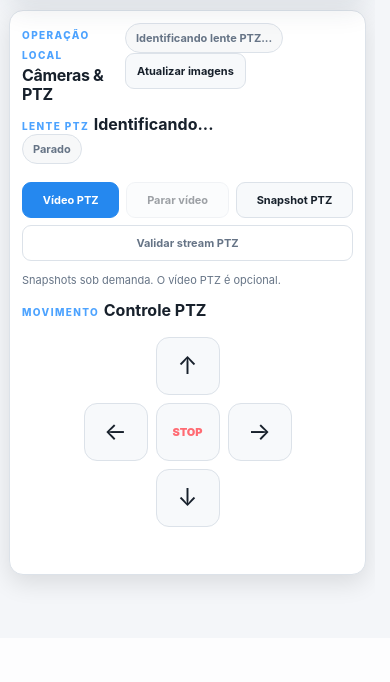
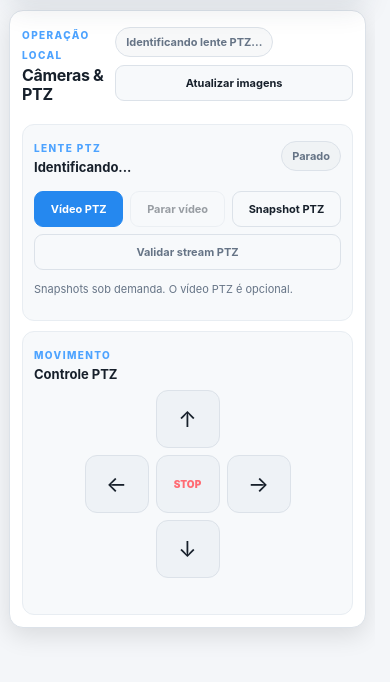
Before and after one commit to lucaslucian/ha-jooan-ptz, a Flask app: page / in a window 390 px wide, after a click on "Câmeras & PTZ". Shown: the part 206-888 px from the top of the page. Before the commit the page ends 802 px from the top, so only its background shows below. Run offline with Flask 3, Linux system fonts and the light colour scheme.

Commit message:
Compact camera console and highlight PTZ lens

```diff
--- a/jooan_ptz/app/static/app.css
+++ b/jooan_ptz/app/static/app.css
@@ -152,41 +152,54 @@ button:focus-visible,select:focus-visible,summary:focus-visible{
 .segmented.active{background:var(--accent-soft);border-color:rgba(77,163,255,.35);color:#acd7ff}
 
 .camera-grid{display:grid;grid-template-columns:repeat(2,minmax(0,1fr));gap:10px}
-.camera-tile{border:1px solid var(--border);border-radius:13px;overflow:hidden;background:var(--panel-2)}
-.camera-frame{aspect-ratio:16/9;background:#050607;position:relative;display:grid;place-items:center}
+.camera-grid-operational{align-items:start}
+.camera-tile{border:1px solid var(--border);border-radius:13px;overflow:hidden;background:var(--panel-2);min-width:0}
+.camera-tile-ptz{
+  border-color:rgba(245,189,85,.48);
+  box-shadow:inset 0 0 0 1px rgba(245,189,85,.10),0 0 0 1px rgba(245,189,85,.04)
+}
+.camera-frame{aspect-ratio:16/9;background:#050607;position:relative;display:grid;place-items:center;overflow:hidden}
 .camera-frame img{width:100%;height:100%;object-fit:cover;display:block}
+.camera-live-overlay{position:absolute;inset:0;background:#000;z-index:2}
+.ptz-lens-marker{
+  position:absolute;top:9px;right:9px;z-index:4;
+  border:1px solid rgba(245,189,85,.34);background:rgba(10,12,16,.86);color:var(--warning);
+  border-radius:999px;padding:5px 8px;font-size:9px;font-weight:900;letter-spacing:.08em
+}
 .camera-body{padding:10px}
 .camera-title{display:flex;justify-content:space-between;align-items:center;gap:10px;margin-bottom:7px}
 .camera-title strong{font-size:13px}
 .meta-row{display:flex;gap:5px;flex-wrap:wrap}
 .meta-pill{font-size:10px;color:var(--muted);background:rgba(155,167,181,.07);border:1px solid var(--border-soft);border-radius:999px;padding:4px 7px}
 
-.camera-workspace{display:grid;grid-template-columns:minmax(0,1.65fr) minmax(290px,.78fr);gap:12px}
-.live-card,.ptz-card{margin-bottom:12px}
-.preview-stage{
-  aspect-ratio:16/9;border-radius:12px;overflow:hidden;background:#030405;position:relative;
-  border:1px solid var(--border-soft);display:grid;place-items:center
+.camera-console-card{padding-bottom:12px}
+.camera-console-heading{align-items:center}
+.camera-heading-actions{display:flex;align-items:center;justify-content:flex-end;gap:8px;flex-wrap:wrap}
+.camera-control-deck{
+  display:grid;grid-template-columns:minmax(0,1fr) minmax(260px,340px);
+  gap:10px;margin-top:10px
 }
-.preview-stage img{width:100%;height:100%;object-fit:contain;background:#000}
-.preview-empty{display:flex;flex-direction:column;align-items:center;gap:5px;color:var(--muted);text-align:center;padding:18px;font-size:12px}
-.preview-empty strong{color:var(--text)}
+.camera-control-panel,.ptz-inline-panel{
+  border:1px solid var(--border-soft);background:var(--panel-2);border-radius:12px;padding:11px
+}
+.camera-control-heading{display:flex;align-items:center;justify-content:space-between;gap:10px}
+.camera-control-heading strong{display:block;font-size:13px;margin-top:3px}
 .live-indicator{
-  position:absolute;top:10px;left:10px;background:rgba(10,12,16,.80);backdrop-filter:blur(10px);
+  position:absolute;top:9px;left:9px;z-index:4;background:rgba(10,12,16,.84);backdrop-filter:blur(10px);
   border:1px solid rgba(255,255,255,.12);border-radius:999px;padding:5px 8px;font-size:9px;font-weight:900;letter-spacing:.08em
 }
 .live-indicator span{display:inline-block;width:6px;height:6px;border-radius:50%;background:#ff4d57;margin-right:5px;box-shadow:0 0 0 3px rgba(255,77,87,.13)}
-.stream-meta{display:flex;gap:6px;flex-wrap:wrap;margin:9px 0}
+.stream-meta{display:flex;gap:6px;flex-wrap:wrap;margin:8px 0}
 .helper{color:var(--muted);font-size:11px;line-height:1.5}
-.command-state{min-height:18px;color:var(--muted);font-size:11px;margin-bottom:0}
-.ptz-card{align-self:start}
-.ptz-grid{display:grid;grid-template-columns:repeat(3,68px);gap:8px;justify-content:center;margin:17px auto}
+.command-state{min-height:18px;color:var(--muted);font-size:11px;margin:7px 0 0;text-align:center}
+.ptz-grid{display:grid;grid-template-columns:repeat(3,58px);gap:7px;justify-content:center;margin:8px auto 2px}
 .ptz-button{
-  height:62px;border-radius:13px;border:1px solid var(--border);background:var(--panel-2);
-  color:var(--text);font-size:24px;cursor:pointer;touch-action:none;user-select:none
+  height:54px;border-radius:12px;border:1px solid var(--border);background:var(--panel-3);
+  color:var(--text);font-size:22px;cursor:pointer;touch-action:none;user-select:none
 }
-.ptz-button:hover{background:var(--panel-3);border-color:#475362}
+.ptz-button:hover{background:#252c36;border-color:#475362}
 .ptz-button:disabled{opacity:.35;cursor:not-allowed}
-.ptz-button.stop{font-size:11px;font-weight:900;color:var(--danger)}
+.ptz-button.stop{font-size:10px;font-weight:900;color:var(--danger)}
 
 .setting-value{font-size:11px;font-weight:800;text-align:right;overflow-wrap:anywhere}
 .storage-hero{display:flex;align-items:end;justify-content:space-between;gap:12px;margin:4px 0 12px}
@@ -231,7 +244,7 @@ code{font-family:ui-monospace,SFMono-Regular,Menlo,Consolas,monospace;color:#b8d
   .app-header{grid-template-columns:1fr}
   .status-banner{justify-self:start;max-width:none}
   .stat-grid{grid-template-columns:repeat(2,minmax(0,1fr))}
-  .content-grid.two,.camera-workspace{grid-template-columns:1fr}
+  .content-grid.two,.camera-workspace,.camera-control-deck{grid-template-columns:1fr}
   .setting-grid,.diagnostic-grid{grid-template-columns:repeat(2,minmax(0,1fr))}
   .detection-layout .setting-grid{grid-template-columns:repeat(3,minmax(0,1fr))}
 }
@@ -243,7 +256,13 @@ code{font-family:ui-monospace,SFMono-Regular,Menlo,Consolas,monospace;color:#b8d
   .header-meta{font-size:11px;gap:5px 10px}
   .tabs{top:4px;margin-bottom:10px}
   .tab{padding:8px 10px}
-  .stat-grid,.camera-grid,.feature-grid,.setting-grid,.schedule-grid,.diagnostic-grid,.onvif-grid,.detection-layout .setting-grid{grid-template-columns:1fr}
+  .stat-grid,.feature-grid,.setting-grid,.schedule-grid,.diagnostic-grid,.onvif-grid,.detection-layout .setting-grid{grid-template-columns:1fr}
+  .camera-grid{grid-template-columns:repeat(2,minmax(0,1fr));gap:7px}
+  .camera-body{padding:8px}
+  .camera-title{align-items:flex-start}
+  .camera-title strong{font-size:12px}
+  .meta-pill{font-size:9px;padding:3px 5px}
+  .camera-heading-actions{width:100%;justify-content:flex-start}
   .card{padding:12px;border-radius:14px;margin-bottom:10px}
   .card-heading{margin-bottom:10px;gap:10px}
   .card-heading h2{font-size:16px}
@@ -257,6 +276,9 @@ code{font-family:ui-monospace,SFMono-Regular,Menlo,Consolas,monospace;color:#b8d
   .header-meta-item{white-space:normal}
   .header-meta-item:not(:last-child)::after{display:none}
   .status-banner{font-size:10px}
+  .camera-grid{grid-template-columns:1fr}
+  .camera-heading-actions{align-items:stretch}
+  .camera-heading-actions .button{flex:1}
   .lab-controls{grid-template-columns:1fr}
 }
 @media(prefers-color-scheme:light){
```
